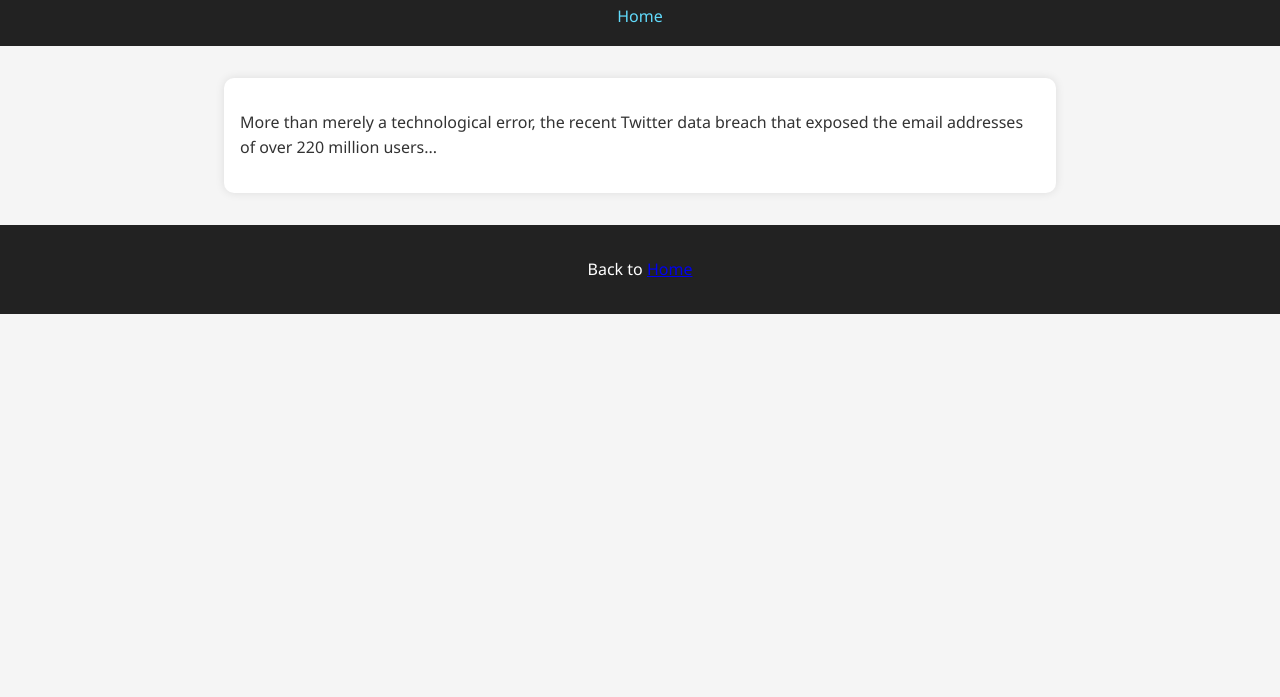
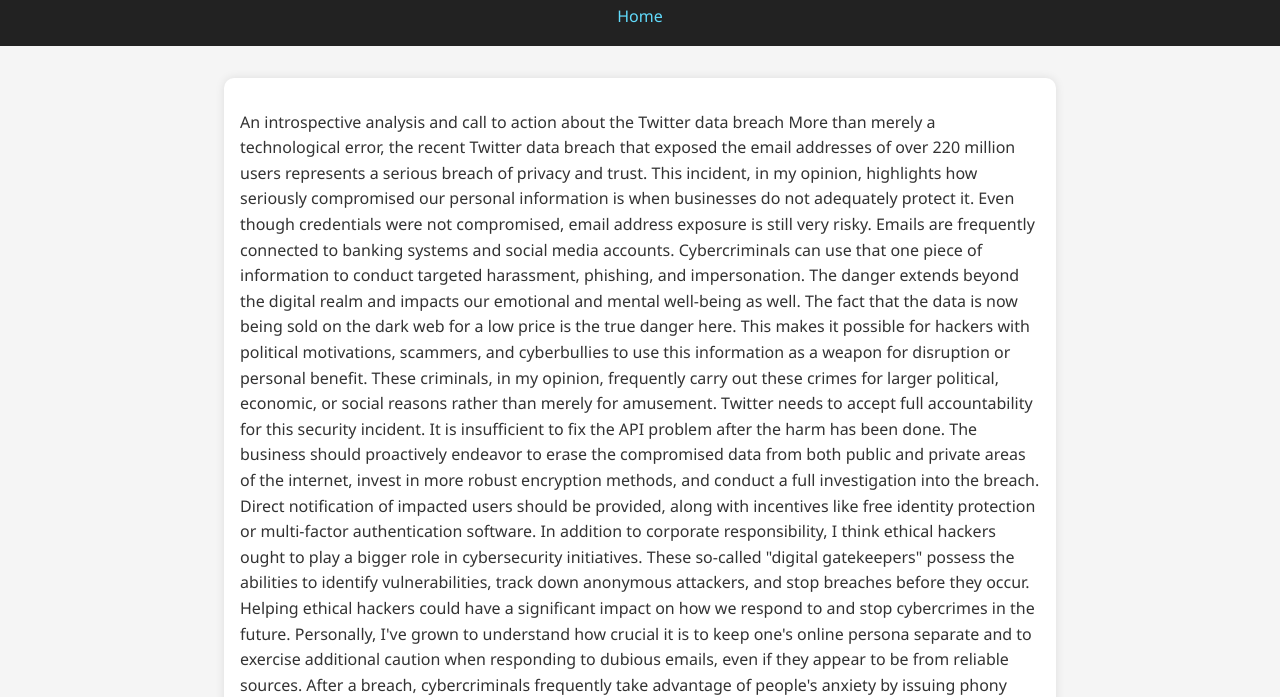
Before and after one commit to piyushpokhrel/piyushpokhrel.github.io, a plain HTML site: page twitter-data-breach.html in a window 1280 px wide. Shown: the part 106-803 px from the top of the page. Drawn offline with Linux system fonts and the light colour scheme.

Commit message:
Update twitter-data-breach.html

```diff
--- a/twitter-data-breach.html
+++ b/twitter-data-breach.html
@@ -15,7 +15,23 @@
   </header>
   <main>
     <article>
-      <p>More than merely a technological error, the recent Twitter data breach that exposed the email addresses of over 220 million users...</p>
+      <p>An introspective analysis and call to action about the Twitter data breach
+
+More than merely a technological error, the recent Twitter data breach that exposed the email addresses of over 220 million users represents a serious breach of privacy and trust. This incident, in my opinion, highlights how seriously compromised our personal information is when businesses do not adequately protect it. Even though credentials were not compromised, email address exposure is still very risky. Emails are frequently connected to banking systems and social media accounts. Cybercriminals can use that one piece of information to conduct targeted harassment, phishing, and impersonation. The danger extends beyond the digital realm and impacts our emotional and mental well-being as well.
+The fact that the data is now being sold on the dark web for a low price is the true danger here. This makes it possible for hackers with political motivations, scammers, and cyberbullies to use this information as a weapon for disruption or personal benefit. These criminals, in my opinion, frequently carry out these crimes for larger political, economic, or social reasons rather than merely for amusement.
+
+Twitter needs to accept full accountability for this security incident. It is insufficient to fix the API problem after the harm has been done. The business should proactively endeavor to erase the compromised data from both public and private areas of the internet, invest in more robust encryption methods, and conduct a full investigation into the breach. Direct notification of impacted users should be provided, along with incentives like free identity protection or multi-factor authentication software.
+In addition to corporate responsibility, I think ethical hackers ought to play a bigger role in cybersecurity initiatives. These so-called "digital gatekeepers" possess the abilities to identify vulnerabilities, track down anonymous attackers, and stop breaches before they occur. Helping ethical hackers could have a significant impact on how we respond to and stop cybercrimes in the future.
+
+Personally, I've grown to understand how crucial it is to keep one's online persona separate and to exercise additional caution when responding to dubious emails, even if they appear to be from reliable sources. After a breach, cybercriminals frequently take advantage of people's anxiety by issuing phony "security alerts" to trick them into falling for scams.
+According to IT Governance, phishing efforts frequently occur after significant data breaches, deceiving users into disclosing login credentials or infecting them with malware (IT Governance, 2023). For this reason, businesses and people alike need to be on the lookout. Ultimately, a combination of proactive cybersecurity, open corporate responsibility, and empowered users is the most effective means of thwarting these attacks. We all have a responsibility to safeguard the digital world in which we live, particularly on sites like Twitter.
+Reference
+
+IT Governance. (2023). Criminal hackers leak email addresses of 220 million Twitter users. https://www.itgovernance.co.uk/blog/criminal-hackers-leak-email-addresses-of-220-million-twitter-users
+
+
+
+</p>
       <!-- Full content goes here (use summary from docx) -->
     </article>
   </main>
```
